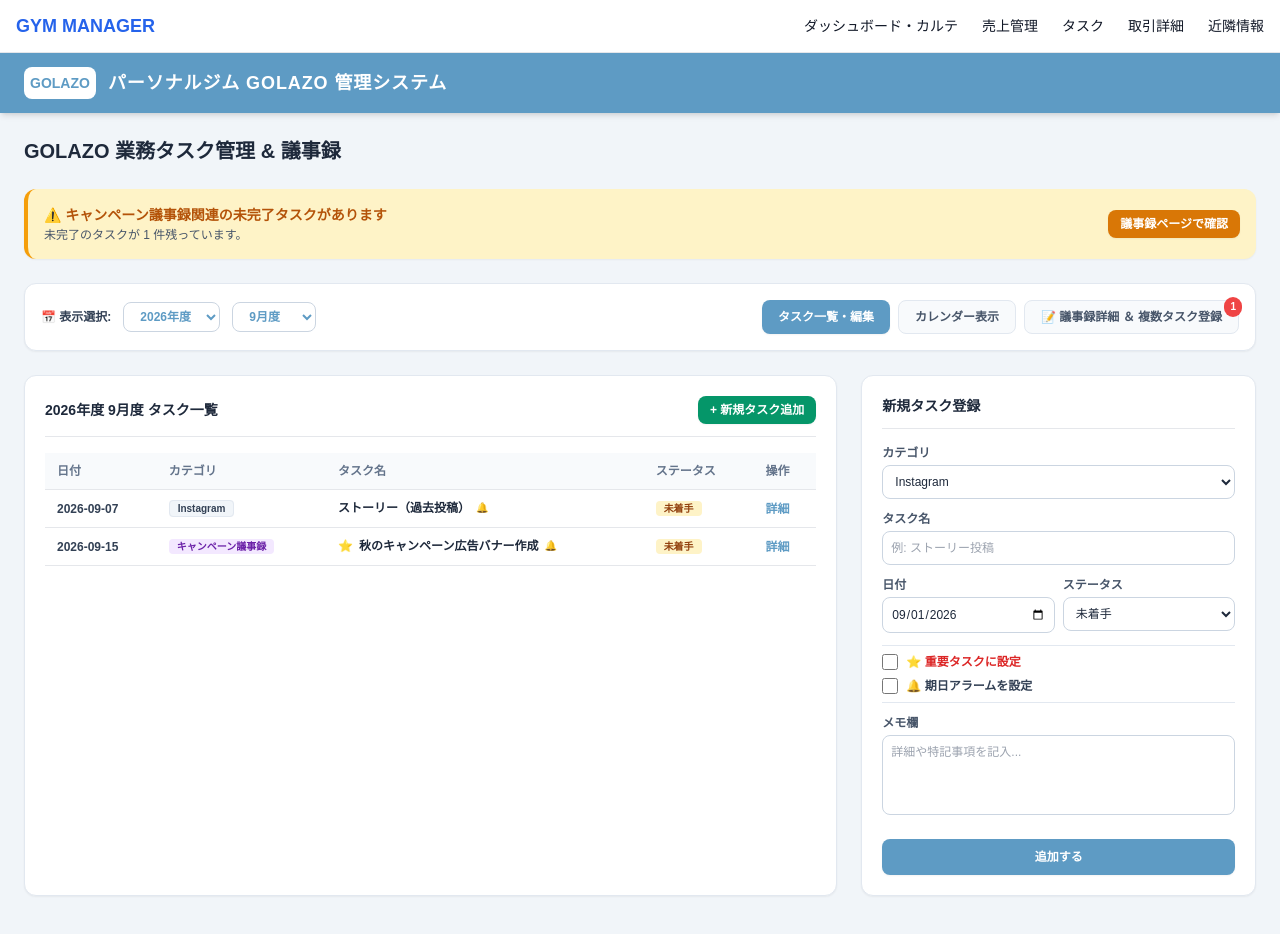
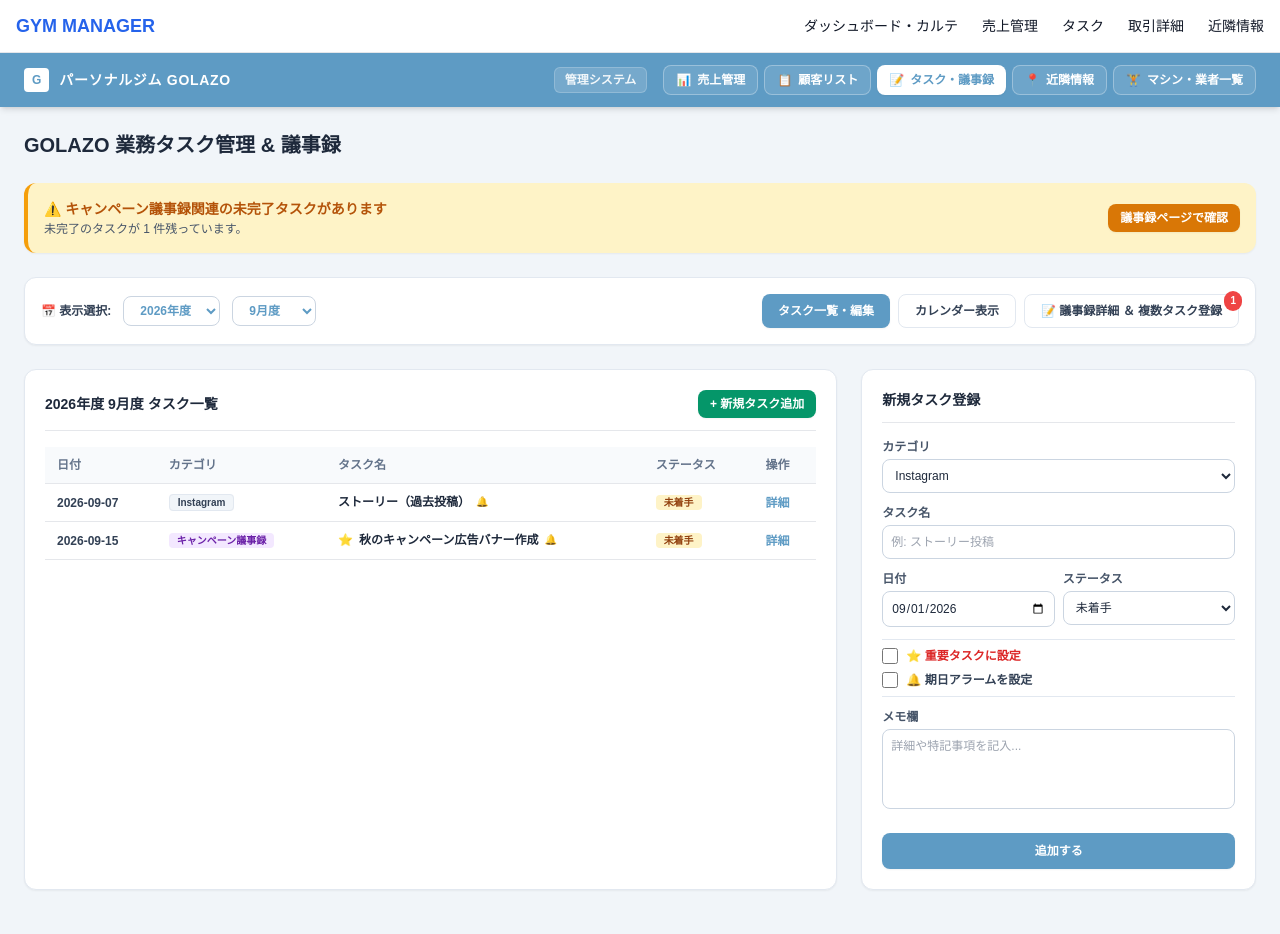
Before and after one commit to 2025golazo-bot/GOLAZO, a Next.js app: page /task-manager in a window 1280 px wide. Shown: the top 934 px of the page. Built offline with nearby package versions, Linux system fonts and the light colour scheme.

Commit message:
Update page.tsx

```diff
--- a/app/task-manager/page.tsx
+++ b/app/task-manager/page.tsx
@@ -43,6 +43,15 @@ export default function TasksPage() {
   const today = new Date();
   const currentYear = today.getFullYear();
   const currentMonth = today.getMonth() + 1;
+
+  // --- ナビゲーションメニュー設定（他のページと完全統一） ---
+  const navItems = [
+    { label: '売上管理', href: '/sales', icon: '📊' },
+    { label: '顧客リスト', href: '/clients', icon: '📋' },
+    { label: 'タスク・議事録', href: '/task-manager', icon: '📝' },
+    { label: '近隣情報', href: '/local-info', icon: '📍' },
+    { label: 'マシン・業者一覧', href: '/vendors', icon: '🏋️' },
+  ];
 
   // 状態管理
   const [selectedFiscalYear, setSelectedFiscalYear] = useState<number>(currentYear);
@@ -288,11 +297,32 @@ export default function TasksPage() {
 
   return (
     <div className="min-h-screen bg-slate-100 font-sans pb-12">
-      {/* ヘッダーレイアウト変更：ナビゲーションを排除し、「パーソナルジム GOLAZO 管理システム」のみに変更 */}
-      <header className="bg-[#5e9bc4] text-white px-6 py-3.5 flex justify-between items-center shadow-md sticky top-0 z-50">
-        <div className="flex items-center gap-3">
-          <span className="bg-white text-[#5e9bc4] p-1.5 rounded-lg font-black text-sm">GOLAZO</span>
-          <h1 className="text-lg font-bold tracking-wider">パーソナルジム GOLAZO 管理システム</h1>
+      {/* 水色のヘッダー帯：「パーソナルジム GOLAZO」と「管理システム」表記、ナビゲーションボタンの配置 */}
+      <header className="bg-[#5e9bc4] text-white px-6 py-3 flex flex-wrap justify-between items-center shadow-md sticky top-0 z-50 gap-3">
+        <div className="flex items-center gap-2.5">
+          <span className="bg-white text-[#5e9bc4] px-2 py-1 rounded font-black text-xs">G</span>
+          <h1 className="text-sm font-bold tracking-wider">パーソナルジム GOLAZO</h1>
+        </div>
+        <div className="flex items-center gap-4">
+          <span className="text-xs font-bold text-white/90 bg-white/15 px-2.5 py-1 rounded-md border border-white/20">管理システム</span>
+          <nav className="flex flex-wrap gap-1.5 text-xs font-semibold">
+            {navItems.map((item) => {
+              const isActive = pathname === item.href;
+              return (
+                <Link
+                  key={item.href}
+                  href={item.href}
+                  className={`px-3 py-1.5 rounded-lg transition flex items-center gap-1.5 ${
+                    isActive
+                      ? 'bg-white text-[#5e9bc4] font-bold shadow-sm'
+                      : 'bg-white/10 text-white hover:bg-white/20 border border-white/30'
+                  }`}
+                >
+                  <span>{item.icon}</span> {item.label}
+                </Link>
+              );
+            })}
+          </nav>
         </div>
       </header>
 
@@ -347,9 +377,12 @@ export default function TasksPage() {
               onClick={() => setActiveTab('list')}
               className={`px-4 py-2 rounded-lg font-bold transition ${
                 activeTab === 'list'
-                  ? 'bg-[#5e9bc4] text-white shadow-sm'
-                  : 'bg-slate-50 border border-slate-200 text-slate-600 hover:bg-slate-100'
+                  ? 'text-white shadow-sm'
+                  : 'bg-white border border-slate-200 text-slate-700 hover:bg-slate-50'
               }`}
+              style={{
+                backgroundColor: activeTab === 'list' ? '#5e9bc4' : undefined,
+              }}
             >
               タスク一覧・編集
             </button>
@@ -357,9 +390,12 @@ export default function TasksPage() {
               onClick={() => setActiveTab('calendar')}
               className={`px-4 py-2 rounded-lg font-bold transition ${
                 activeTab === 'calendar'
-                  ? 'bg-[#5e9bc4] text-white shadow-sm'
-                  : 'bg-slate-50 border border-slate-200 text-slate-600 hover:bg-slate-100'
+                  ? 'text-white shadow-sm'
+                  : 'bg-white border border-slate-200 text-slate-700 hover:bg-slate-50'
               }`}
+              style={{
+                backgroundColor: activeTab === 'calendar' ? '#5e9bc4' : undefined,
+              }}
             >
               カレンダー表示
             </button>
@@ -368,7 +404,7 @@ export default function TasksPage() {
               className={`px-4 py-2 rounded-lg font-bold relative transition ${
                 activeTab === 'minutes'
                   ? 'bg-purple-600 text-white shadow-sm'
-                  : 'bg-slate-50 border border-slate-200 text-slate-600 hover:bg-slate-100'
+                  : 'bg-white border border-slate-200 text-slate-700 hover:bg-slate-50'
               }`}
             >
               📝 議事録詳細 ＆ 複数タスク登録
@@ -438,7 +474,8 @@ export default function TasksPage() {
                           <td className="py-2.5 px-3">
                             <button
                               onClick={() => handleSelectTask(task)}
-                              className="font-bold text-[#5e9bc4] hover:underline"
+                              className="font-bold hover:underline"
+                              style={{ color: '#5e9bc4' }}
                             >
                               詳細
                             </button>
@@ -549,7 +586,8 @@ export default function TasksPage() {
                 <div className="flex gap-2 pt-2">
                   <button
                     type="submit"
-                    className="flex-1 bg-[#5e9bc4] hover:bg-sky-600 text-white py-2.5 rounded-lg font-bold transition shadow-sm"
+                    className="flex-1 text-white py-2.5 rounded-lg font-bold transition shadow-sm hover:opacity-90"
+                    style={{ backgroundColor: '#5e9bc4' }}
                   >
                     {isEditing ? '変更を保存' : '追加する'}
                   </button>
```
